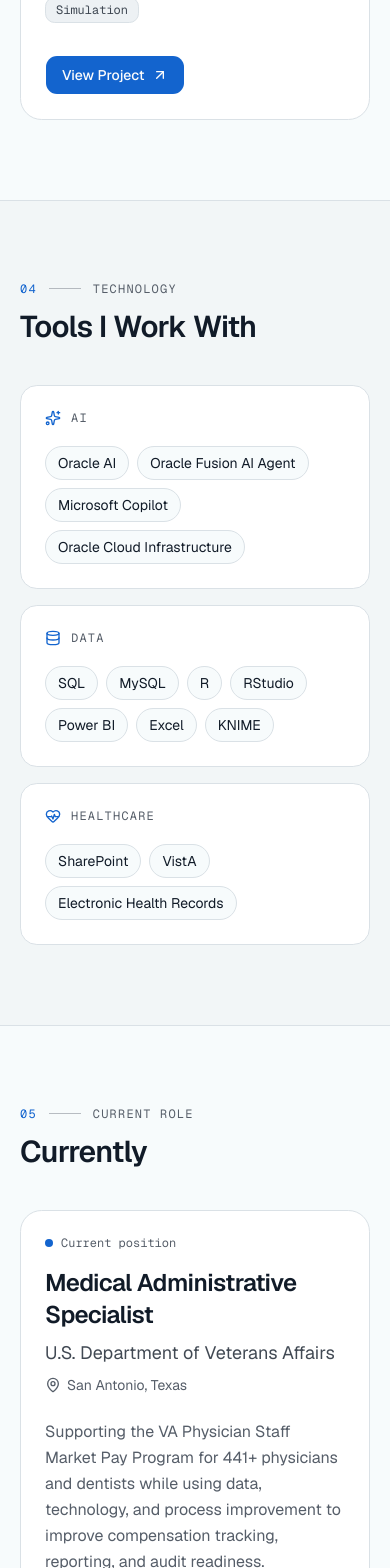
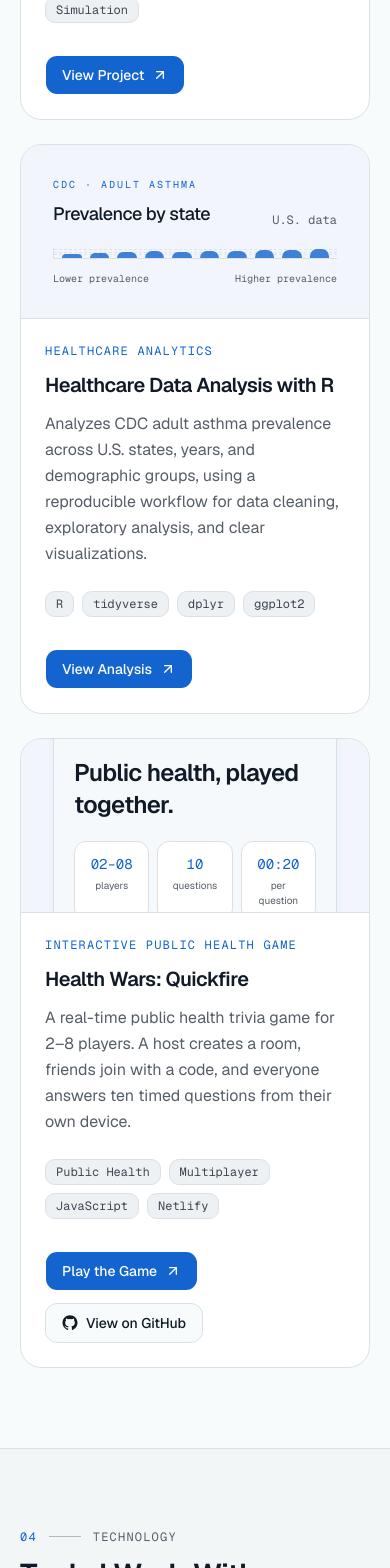
Before and after one commit to beatricerobinson/beatricerobinson-digitalcallingcard, a Next.js app: page / in a window 390 px wide. Shown: the part 4293-5861 px from the top of the page. Built offline with nearby package versions, Linux system fonts and the light colour scheme.

Commit message:
Add healthcare analysis and Health Wars projects

```diff
--- a/components/project-visuals.tsx
+++ b/components/project-visuals.tsx
@@ -60,3 +60,65 @@ export function ChartVisual() {
     </div>
   )
 }
+
+export function AsthmaVisual() {
+  const bars = [38, 48, 55, 63, 58, 72, 67, 81, 74, 91]
+
+  return (
+    <div aria-hidden="true" className="flex size-full flex-col justify-center p-8 md:p-12">
+      <div className="mb-5 flex items-end justify-between gap-4">
+        <div>
+          <p className="font-mono text-[10px] tracking-[0.2em] text-primary uppercase">CDC · Adult asthma</p>
+          <p className="mt-2 text-lg font-medium tracking-tight text-foreground">Prevalence by state</p>
+        </div>
+        <span className="font-mono text-xs text-muted-foreground">U.S. data</span>
+      </div>
+      <div className="relative flex h-36 items-end gap-2 border-b border-l border-border px-2">
+        {[25, 50, 75].map((y) => (
+          <span key={y} className="absolute inset-x-0 border-t border-dashed border-border/80" style={{ bottom: `${y}%` }} />
+        ))}
+        {bars.map((height, index) => (
+          <span
+            key={index}
+            className="relative z-10 flex-1 rounded-t-sm bg-primary/80 transition-colors group-hover:bg-primary"
+            style={{ height: `${height}%` }}
+          />
+        ))}
+      </div>
+      <div className="mt-3 flex justify-between font-mono text-[10px] text-muted-foreground">
+        <span>Lower prevalence</span>
+        <span>Higher prevalence</span>
+      </div>
+    </div>
+  )
+}
+
+export function HealthWarsVisual() {
+  return (
+    <div aria-hidden="true" className="flex size-full items-center justify-center p-8 md:p-12">
+      <div className="w-full max-w-sm rounded-2xl border border-border bg-background/80 p-5 shadow-lg shadow-primary/5">
+        <div className="flex items-center justify-between border-b border-border pb-4">
+          <span className="font-mono text-[10px] tracking-[0.2em] text-primary uppercase">Health Wars</span>
+          <span className="rounded-full border border-border px-2.5 py-1 font-mono text-[10px] text-muted-foreground">QUICKFIRE</span>
+        </div>
+        <p className="py-5 text-2xl font-semibold tracking-tight text-foreground">Public health, played together.</p>
+        <div className="grid grid-cols-3 gap-2">
+          {[
+            ['02–08', 'players'],
+            ['10', 'questions'],
+            ['00:20', 'per question'],
+          ].map(([value, label]) => (
+            <div key={label} className="rounded-lg border border-border bg-card px-3 py-3 text-center">
+              <p className="font-mono text-sm text-primary">{value}</p>
+              <p className="mt-1 text-[10px] text-muted-foreground">{label}</p>
+            </div>
+          ))}
+        </div>
+        <div className="mt-5 flex items-center justify-between font-mono text-[10px] text-muted-foreground">
+          <span>ROOM · H3A7K</span>
+          <span>2–8 players</span>
+        </div>
+      </div>
+    </div>
+  )
+}
--- a/components/projects.tsx
+++ b/components/projects.tsx
@@ -3,7 +3,7 @@ import { buttonVariants } from '@/components/ui/button'
 import { GitHubIcon } from '@/components/github-icon'
 import { Reveal } from '@/components/reveal'
 import { SectionHeading } from '@/components/section-heading'
-import { FunnelVisual } from '@/components/project-visuals'
+import { AsthmaVisual, FunnelVisual, HealthWarsVisual } from '@/components/project-visuals'
 import { GITHUB_URL } from '@/lib/site'
 import { cn } from '@/lib/utils'
 
@@ -18,6 +18,27 @@ const projects = [
     href: 'https://beatricerobinson.github.io/recruitment-disparity-simulator',
     github: false,
     Visual: FunnelVisual,
+  },
+  {
+    title: 'Healthcare Data Analysis with R',
+    category: 'Healthcare Analytics',
+    description:
+      'Analyzes CDC adult asthma prevalence across U.S. states, years, and demographic groups, using a reproducible workflow for data cleaning, exploratory analysis, and clear visualizations.',
+    tech: ['R', 'tidyverse', 'dplyr', 'ggplot2'],
+    cta: 'View Analysis',
+    href: 'https://github.com/beatricerobinson/beatrice-robinson-data-portfolio/tree/main/R-Projects/healthcare-data-analysis',
+    Visual: AsthmaVisual,
+  },
+  {
+    title: 'Health Wars: Quickfire',
+    category: 'Interactive Public Health Game',
+    description:
+      'A real-time public health trivia game for 2–8 players. A host creates a room, friends join with a code, and everyone answers ten timed questions from their own device.',
+    tech: ['Public Health', 'Multiplayer', 'JavaScript', 'Netlify'],
+    cta: 'Play the Game',
+    href: 'https://glistening-malasada-aac885.netlify.app',
+    sourceHref: 'https://github.com/beatricerobinson/health-wars-quickfire',
+    Visual: HealthWarsVisual,
   },
 ]
 
@@ -67,7 +88,7 @@ export function Projects() {
                         </li>
                       ))}
                     </ul>
-                    <div className="mt-auto pt-8">
+                    <div className="mt-auto flex flex-wrap gap-3 pt-8">
                       <a
                         href={project.href}
                         target="_blank"
@@ -79,6 +100,18 @@ export function Projects() {
                         <ArrowUpRight className="size-4 transition-transform group-hover:translate-x-0.5 group-hover:-translate-y-0.5" aria-hidden="true" />
                         <span className="sr-only">: {project.title} (opens in a new tab)</span>
                       </a>
+                      {project.sourceHref && (
+                        <a
+                          href={project.sourceHref}
+                          target="_blank"
+                          rel="noopener noreferrer"
+                          className={cn(buttonVariants({ variant: 'outline' }), 'h-10 gap-2 px-4 text-sm')}
+                        >
+                          <GitHubIcon className="size-4" />
+                          View on GitHub
+                          <span className="sr-only">: {project.title} source code (opens in a new tab)</span>
+                        </a>
+                      )}
                     </div>
                   </div>
                 </article>
```
